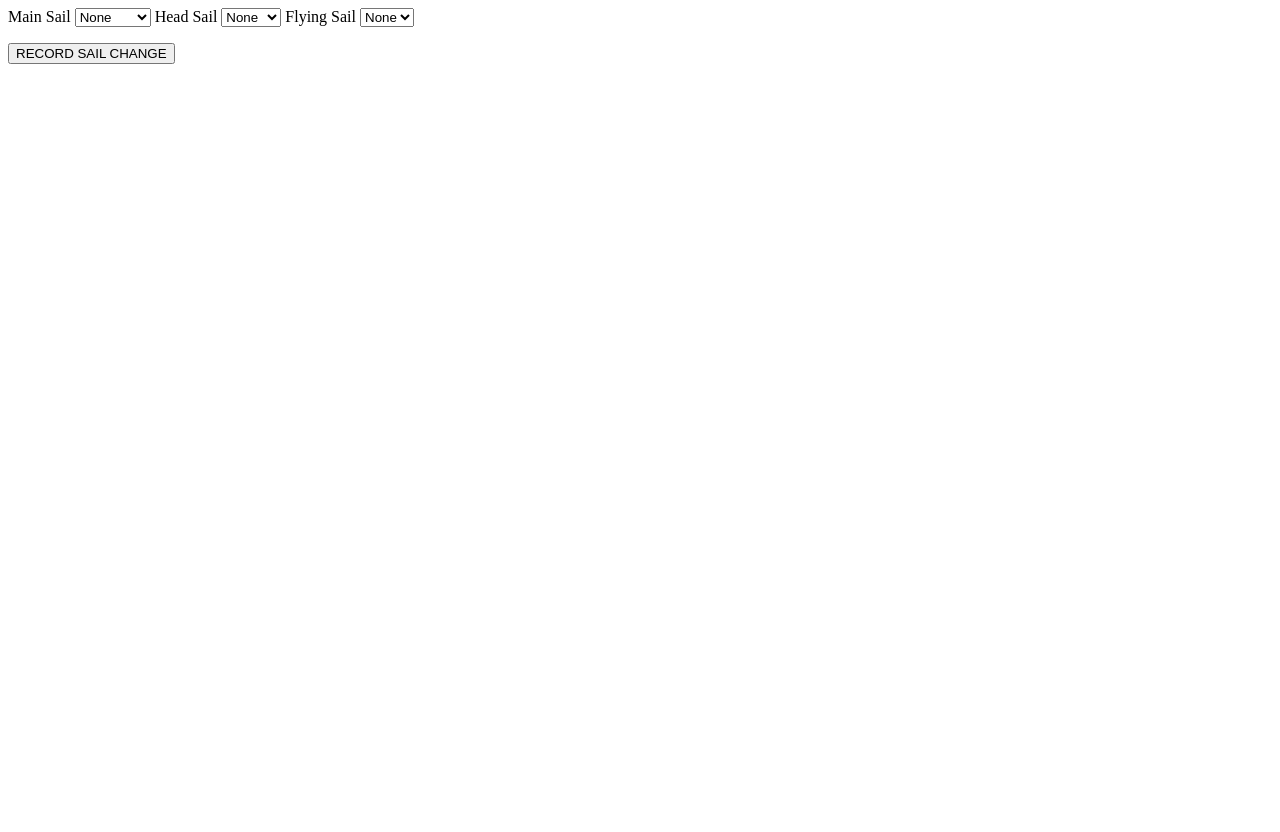
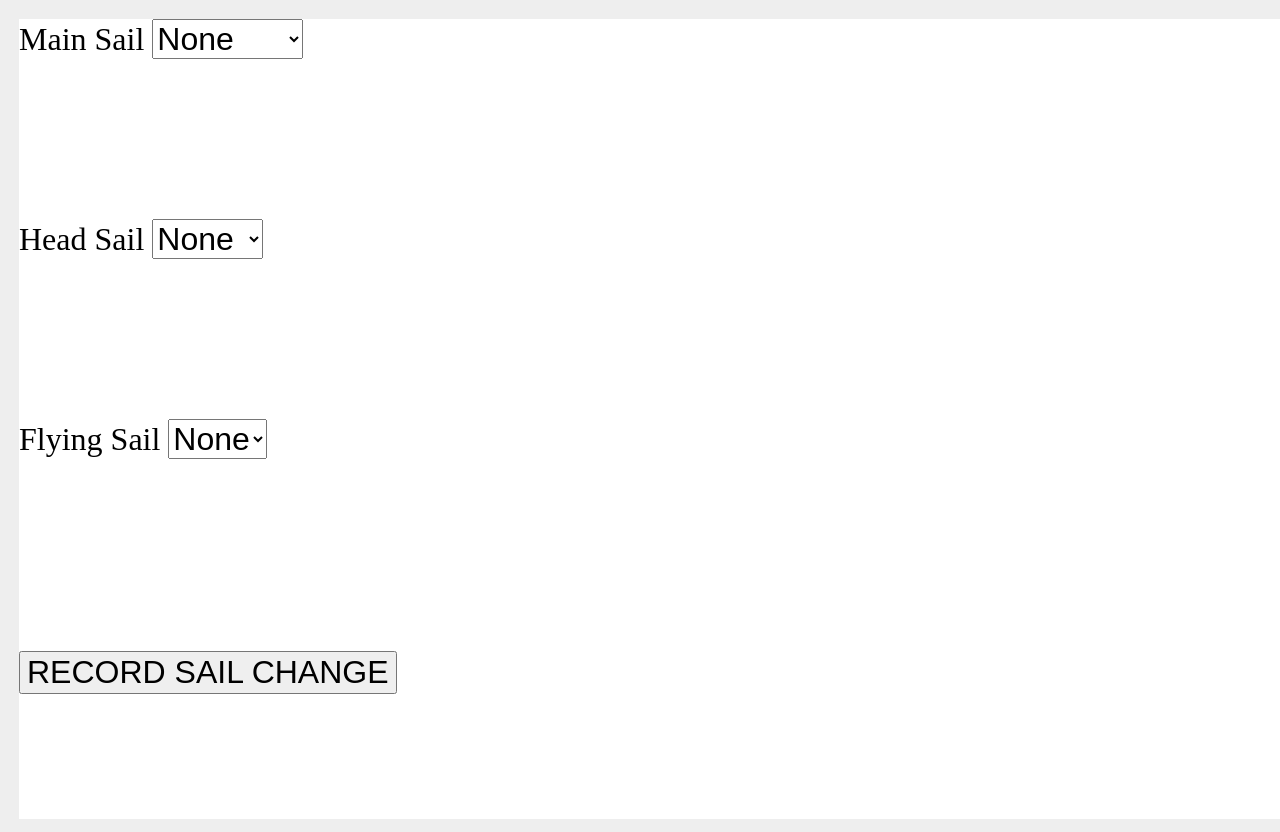
Before and after one commit to Stu-emhTrade/sailmate, a Flask app: page /sail_change in a window 1280 px wide. Before the commit the page ends 64 px from the top, so only its background shows below. Run offline with Flask 2, Linux system fonts and the light colour scheme.

Commit message:
really basic styling for easier interaction

```diff
--- a/sailmate/static/style.css
+++ b/sailmate/static/style.css
@@ -1,5 +1,12 @@
-html { font-family: sans-serif; background: #eee; padding: 1rem; }
-body { max-width: 960px; margin: 0 auto; background: white; }
+html { height: 100%; width: 100%; sans-serif; background: #eee; padding: 1rem; }
+body {
+    height:100%;
+    width: 100%;
+    margin: 3px;
+    auto;
+    background: white;
+    font-size: xx-large;
+}
 h1 { font-family: serif; color: #377ba8; margin: 1rem 0; }
 a { color: #377ba8; }
 hr { border: none; border-top: 1px solid lightgray; }
@@ -23,4 +30,32 @@ nav ul li a, nav ul li span, header .action { display: block; padding: 0.5rem; }
 .content input, .content textarea { margin-bottom: 1em; }
 .content textarea { min-height: 12em; resize: vertical; }
 input.danger { color: #cc2f2e; }
-input[type=submit] { align-self: start; min-width: 10em; }
+input[type=submit] {
+    align-self: start;
+    min-width: 10em;
+    font-size: xx-large;
+}
+
+select {font-size: xx-large}
+
+.index_wrapper{
+    height: 100%;
+    display: grid;
+    grid-template-rows: 0.5fr 0.5fr;
+}
+.logger_status_wrapper{
+    height: 100%;
+    display: grid;
+    grid-template-rows: 0.1fr 0.9fr;
+}
+.form_wrapper{
+    height: 100%;
+}
+.sail_change_form{
+    height: 100%;
+}
+.sail_change_grid{
+    height: 100%;
+    display: grid;
+    grid-template-rows: repeat(4, 0.25fr);
+}
--- a/sailmate/templates/sail_change.html
+++ b/sailmate/templates/sail_change.html
@@ -2,11 +2,14 @@
 <html lang="en">
 <head>
     <meta charset="UTF-8">
+    <link rel= "stylesheet" type= "text/css" href= "{{ url_for('static',filename='style.css') }}">
     <title>SAIL CHANGE</title>
 </head>
 <body>
-    <div>
-        <form action = "{{ url_for('sail_change') }}" method = "POST">
+    <div class="form_wrapper">
+       <form action = "{{ url_for('sail_change') }}" method = "POST" class="sail_change_form" >
+            <div class="sail_change_grid">
+                <div class = "main_selection">
                     <label for="main_sail">Main Sail</label>
                     <select name="main_sail">
                         {% for s in sail_wardrobe['main_sails']: %}
@@ -17,6 +20,8 @@
                             {% endif %}
                         {% endfor %}}
                     </select>
+                </div>
+                <div class = "head_sail_selection">
                     <label for="head_sail">Head Sail</label>
                     <select name="head_sail">
                         {% for s in sail_wardrobe['head_sails']: %}
@@ -27,6 +32,8 @@
                             {% endif %}
                         {% endfor %}}
                     </select>
+                </div>
+                <div class = "flying_sail_selection">
                     <label for="flying_sail">Flying Sail</label>
                     <select name="flying_sail">
                         {% for s in sail_wardrobe['flying_sails']: %}
@@ -37,7 +44,11 @@
                             {% endif %}
                         {% endfor %}}
                     </select>
+                </div>
+                <div class = "sail_change_submit">
                     <p><input type = "submit" value = "RECORD SAIL CHANGE" /></p>
+                </div>
+            </div>
         </form>
     </div>
 </body>
```
Also changed, not shown: sailmate/templates/index.html (+15 -3 lines). Lines whose indentation alone changed are shown as unchanged.
